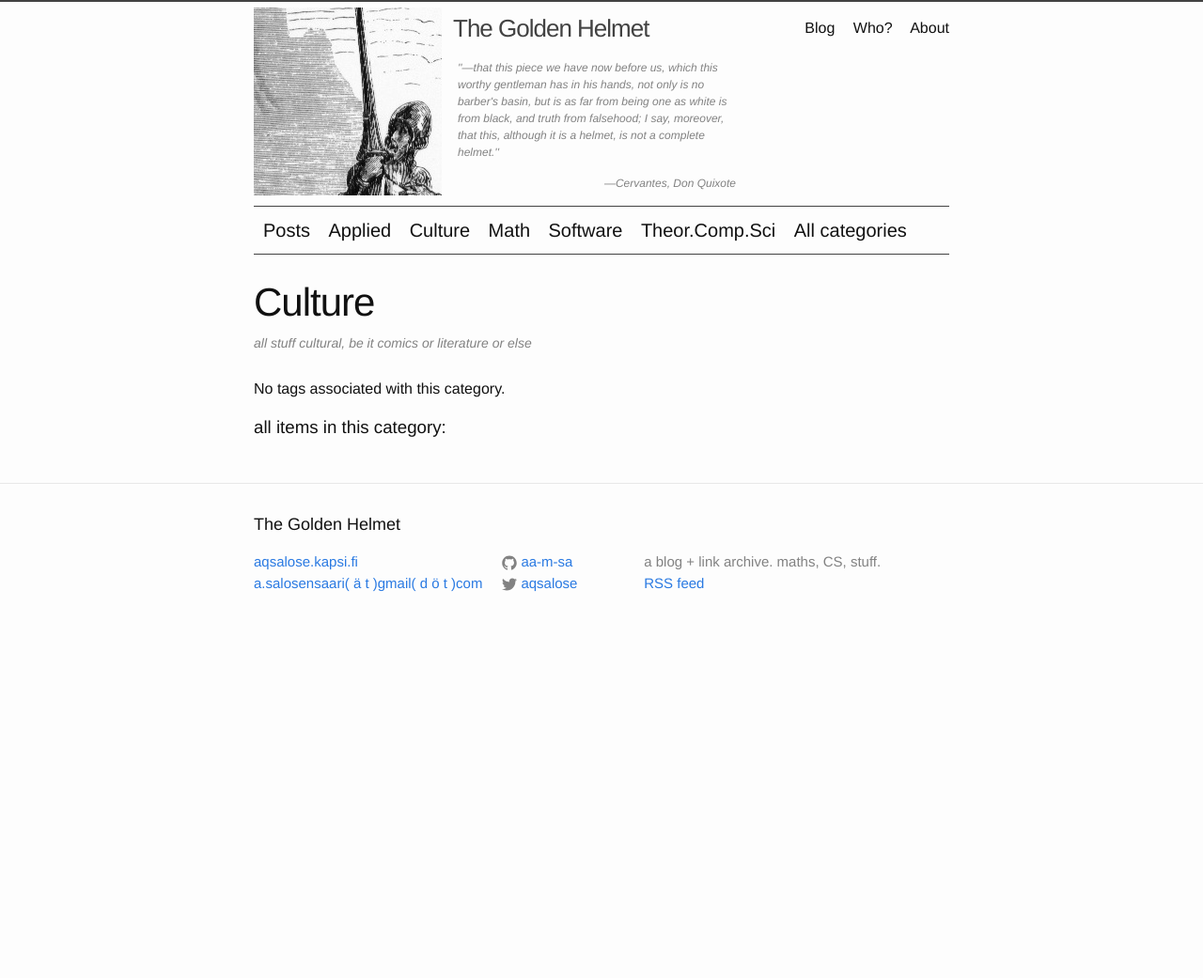
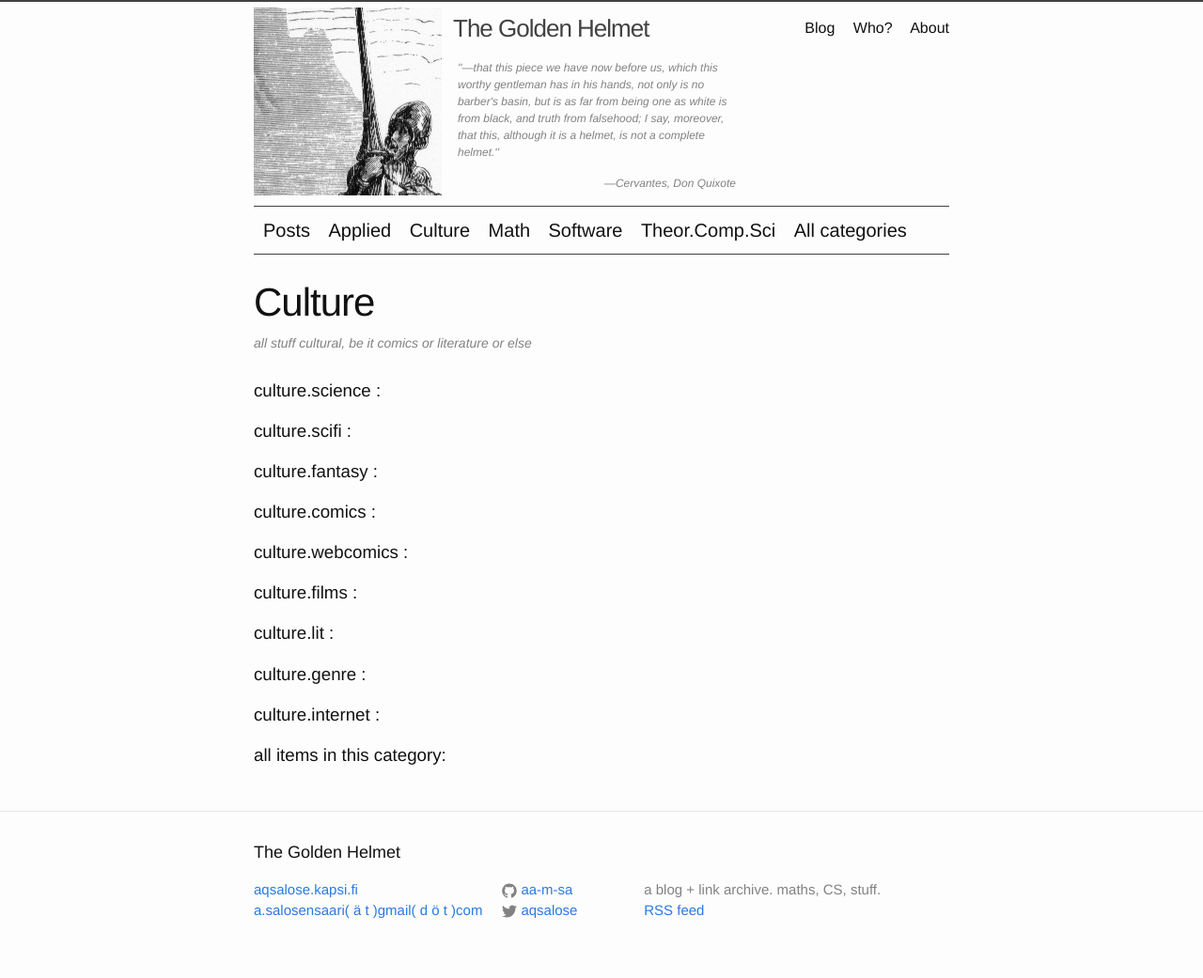
Before and after one commit to aa-m-sa/blog, a Jekyll site: the page built from blog/culture.md, in a window 1280 px wide. Shown: the whole page at 94% size. Built offline with Jekyll 4.4.1, drawn with Linux system fonts in a browser that asks for light colours; before the commit the page ends 900 px from its top, so only the background shows below that; part of the change alters nothing that is shown.

```diff
--- a/blog/_data/tags.yml
+++ b/blog/_data/tags.yml
@@ -1 +1,72 @@
-math: ['math.analysis']
+math: [
+    'math.analysis',
+    'math.calc',
+    'math.edu',
+    'math.prob',
+    'math.complex',
+    'math.linalg',
+    'math.func',
+    'math.pop',
+    'math.general'
+]
+applied: [
+    'applied.general',
+    'applied.CV',
+    'applied.AI',
+    'applied.ML',
+    'applied.datasci',
+    'applied.stats',
+    'applied.numerical',
+    'applied.timeseries',
+    'applied.neural'
+]
+econ: [
+    'econ.gametheory',
+    'econ.general'
+]
+sci: [
+    'sci.theorphys',
+    'sci.pop',
+    'sci.open',
+    'sci.community',
+    'sci.general'
+]
+culture: [
+    'culture.science',
+    'culture.scifi',
+    'culture.fantasy',
+    'culture.comics',
+    'culture.webcomics',
+    'culture.films',
+    'culture.lit',
+    'culture.genre',
+    'culture.internet'
+]
+theorcompsci: [
+    'theorcompsci.algo',
+    'theorcompsci.DAA',
+    'theorcompsci.compu'
+]
+software: [
+    'software.python',
+    'software.scipy',
+    'software.matplotlib',
+    'software.web',
+    'software.JS',
+    'software.d3js',
+    'software.cpp',
+    'software.opencv'
+]
+blogging: [
+    'blogging.general'
+]
+blogs: [
+    'blogs.general'
+]
+random: [
+    'uncategorized'
+]
+books: [
+    'books.fiction',
+    'books.fact'
+]
```
